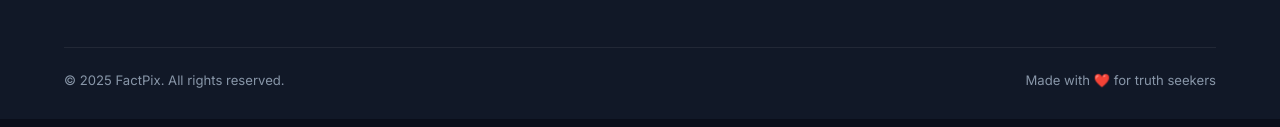
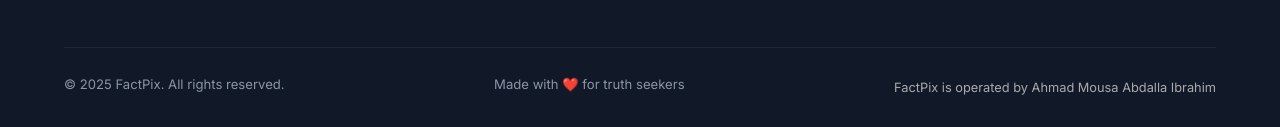
Before and after one commit to factpix-ai/factpix-website, a plain HTML site: page index.html in a window 1280 px wide. Shown: the part 4362-4489 px from the top of the page. Drawn offline with Linux system fonts and the light colour scheme.

Commit message:
Add legal operator info to footer for WhatsApp Business verification

```diff
--- a/index.html
+++ b/index.html
@@ -645,6 +645,7 @@
     <div class="footer-bottom">
       <p data-i18n="footer_copy">© 2025 FactPix. All rights reserved.</p>
       <p data-i18n="footer_made">Made with ❤️ for truth seekers</p>
+      <p style="font-size:0.8em;color:#aaa;margin-top:8px;">FactPix is operated by Ahmad Mousa Abdalla Ibrahim</p>
     </div>
   </footer>
 
```
